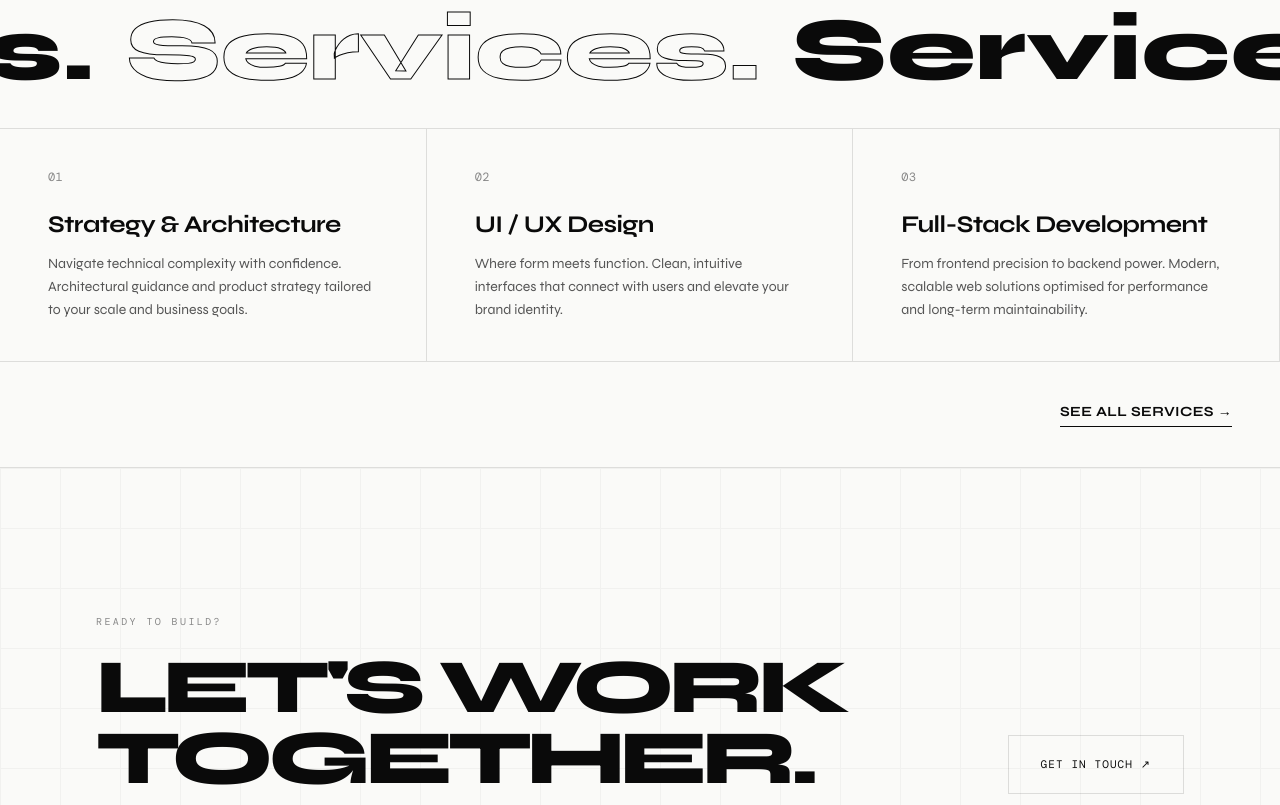
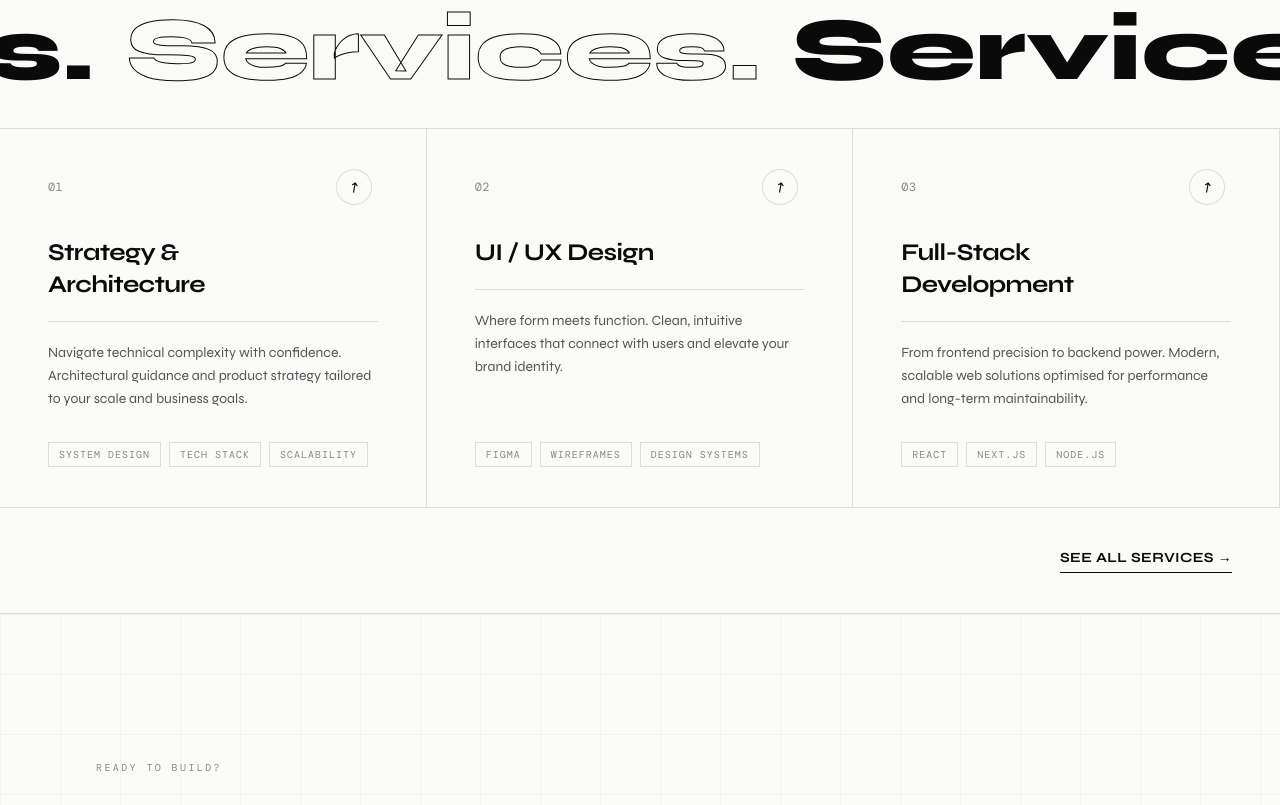
Before and after one commit to ldanh270/portfolio, a Next.js app: page / in a window 1280 px wide. Shown: the part 1980-2785 px from the top of the page. Built offline with nearby package versions, Linux system fonts and the light colour scheme; a web font is replaced by a local one.

Commit message:
fix: redesign home service

```diff
--- /dev/null
+++ b/src/components/sections/home/HomeServiceCard.tsx
@@ -0,0 +1,126 @@
+"use client";
+
+import Link from "next/link";
+import { motion, useReducedMotion, type Variants } from "framer-motion";
+import type { Service } from "@/data/services";
+
+type HomeServiceCardProps = {
+	service: Service;
+};
+
+const ease = [0.22, 1, 0.36, 1] as const;
+const TAG_LIMIT = 3;
+
+const surface: Variants = {
+	rest: { opacity: 0, scale: 0.96 },
+	hover: { opacity: 1, scale: 1 },
+};
+
+const accentLine: Variants = {
+	rest: { scaleX: 0 },
+	hover: { scaleX: 1 },
+};
+
+const tagList: Variants = {
+	rest: { y: 0 },
+	hover: { y: -2 },
+};
+
+export function HomeServiceCard({ service }: HomeServiceCardProps) {
+	const shouldReduceMotion = useReducedMotion();
+	const duration = shouldReduceMotion ? 0 : 0.55;
+
+	return (
+		<Link
+			href="/services"
+			className="group block h-full focus-visible:outline-2 focus-visible:outline-offset-[-2px] focus-visible:outline-brand-black"
+		>
+			<motion.article
+				initial="rest"
+				whileHover="hover"
+				whileTap={shouldReduceMotion ? undefined : { scale: 0.992 }}
+				variants={{
+					rest: { y: 0, boxShadow: "0 0 0 rgba(10,10,10,0)" },
+					hover: shouldReduceMotion
+						? {}
+						: {
+								y: -6,
+								boxShadow: "0 22px 55px rgba(10,10,10,0.1)",
+							},
+				}}
+				transition={{ duration, ease }}
+				className="relative isolate h-full min-h-72 overflow-hidden border-b border-brand-border bg-brand-white px-6 py-10 transition-colors duration-300 group-hover:border-brand-black/25 sm:px-12 md:border-r"
+			>
+				<motion.span
+					aria-hidden="true"
+					variants={surface}
+					transition={{ duration: shouldReduceMotion ? 0 : 0.38, ease }}
+					className="absolute inset-3 z-0 border border-brand-border bg-[rgba(10,10,10,0.018)]"
+				/>
+				<motion.span
+					aria-hidden="true"
+					variants={accentLine}
+					transition={{ duration: shouldReduceMotion ? 0 : 0.42, ease }}
+					className="absolute left-6 right-6 top-0 z-10 h-px origin-left bg-brand-black sm:left-12 sm:right-12"
+				/>
+
+				<div className="relative z-20 flex h-full flex-col">
+					<div className="mb-8 flex items-center justify-between gap-4">
+						<p className="font-mono text-xs tracking-wide text-brand-gray transition-colors duration-300 group-hover:text-brand-black">
+							{service.number}
+						</p>
+						<motion.span
+							aria-hidden="true"
+							variants={{
+								rest: { x: -6, rotate: -35 },
+								hover: { x: 0, rotate: 0 },
+							}}
+							transition={{ duration: shouldReduceMotion ? 0 : 0.4, ease }}
+							className="grid size-9 place-items-center rounded-full border border-brand-border bg-brand-white font-mono text-sm text-brand-black transition-colors duration-300 group-hover:border-brand-black"
+						>
+							↗
+						</motion.span>
+					</div>
+
+					<motion.div
+						variants={{
+							rest: { y: 0 },
+							hover: { y: -3 },
+						}}
+						transition={{ duration: shouldReduceMotion ? 0 : 0.45, ease }}
+					>
+						<h2 className="max-w-72 text-2xl font-bold tracking-tight text-brand-black">
+							{service.title}
+						</h2>
+						<div className="mt-5 h-px overflow-hidden bg-brand-border">
+							<motion.span
+								aria-hidden="true"
+								variants={accentLine}
+								transition={{ duration: shouldReduceMotion ? 0 : 0.45, ease }}
+								className="block h-full origin-left bg-brand-black"
+							/>
+						</div>
+						<p className="mt-5 max-w-sm text-sm leading-relaxed text-[#555]">
+							{service.description}
+						</p>
+					</motion.div>
+
+					<motion.div
+						variants={tagList}
+						transition={{ duration: shouldReduceMotion ? 0 : 0.42, ease }}
+						className="mt-auto flex flex-wrap gap-2 pt-8"
+					>
+						{service.tags.slice(0, TAG_LIMIT).map((tag) => (
+							<span
+								key={tag}
+								className="border border-brand-border bg-brand-white px-2.5 py-1 font-mono text-[10px] uppercase tracking-widest text-brand-gray transition-colors duration-300 group-hover:border-brand-black/20 group-hover:text-brand-black"
+							>
+								{tag}
+							</span>
+						))}
+					</motion.div>
+				</div>
+			</motion.article>
+		</Link>
+	);
+}
--- a/src/components/sections/home/HomeServices.tsx
+++ b/src/components/sections/home/HomeServices.tsx
@@ -1,3 +1,5 @@
+import { FadeIn } from "@/components/ui/FadeIn";
+import { HomeServiceCard } from "@/components/sections/home/HomeServiceCard";
 import Link from "next/link";
 import { services } from "@/data/services";
 import { MarqueeText } from "@/components/ui/MarqueeText";
@@ -5,23 +7,43 @@ import { MarqueeText } from "@/components/ui/MarqueeText";
 export function HomeServices() {
   return (
     <section>
-      <div className="border-y border-brand-border py-8">
-        <MarqueeText text="Services." size="lg" direction="left" />
-      </div>
+      <FadeIn
+        y={18}
+        duration={0.7}
+        className="border-y border-brand-border py-8"
+      >
+        <MarqueeText
+          text="Services."
+          size="lg"
+          direction="left"
+        />
+      </FadeIn>
+
       <div className="grid md:grid-cols-3">
-        {services.slice(0, 3).map((service) => (
-          <article key={service.number} className="border-b border-brand-border px-6 py-10 sm:px-12 md:border-r">
-            <p className="mb-6 font-mono text-xs tracking-wide text-brand-gray">{service.number}</p>
-            <h2 className="mb-3 text-2xl font-bold tracking-tight">{service.title}</h2>
-            <p className="text-sm leading-relaxed text-[#555]">{service.description}</p>
-          </article>
+        {services.slice(0, 3).map((service, index) => (
+          <FadeIn
+            key={service.number}
+            delay={index * 0.1}
+            y={24}
+            className="h-full"
+          >
+            <HomeServiceCard service={service} />
+          </FadeIn>
         ))}
       </div>
-      <div className="flex justify-end px-6 py-10 sm:px-12">
-        <Link href="/services" className="border-b border-brand-black pb-1 font-display text-sm font-bold uppercase tracking-wide">
+
+      <FadeIn
+        delay={0.35}
+        y={16}
+        className="flex justify-end px-6 py-10 sm:px-12"
+      >
+        <Link
+          href="/services"
+          className="border-b border-brand-black pb-1 font-display text-sm font-bold uppercase tracking-wide"
+        >
           See all services →
         </Link>
-      </div>
+      </FadeIn>
     </section>
   );
 }
```
